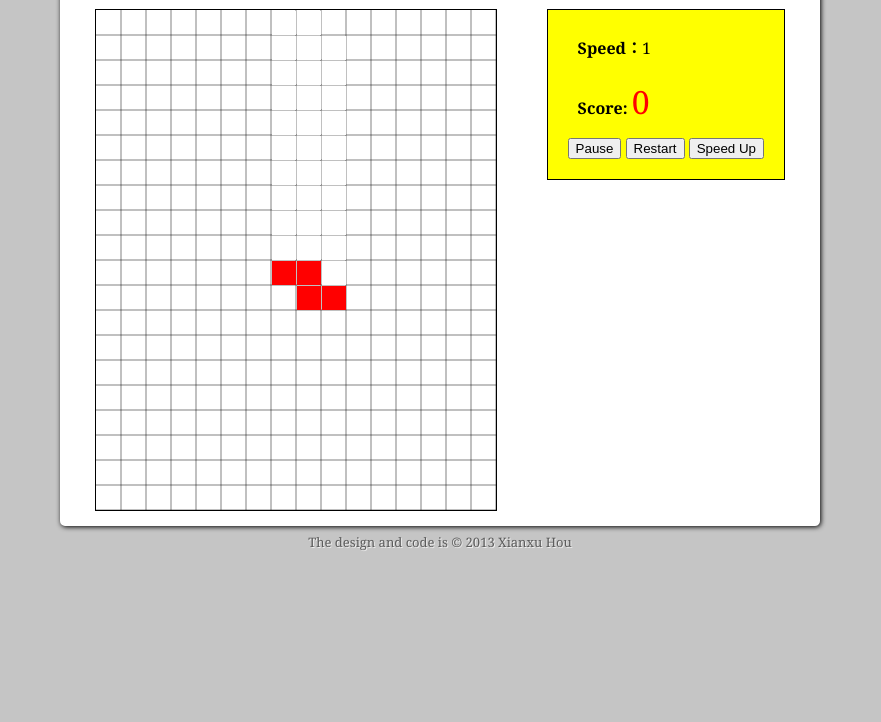
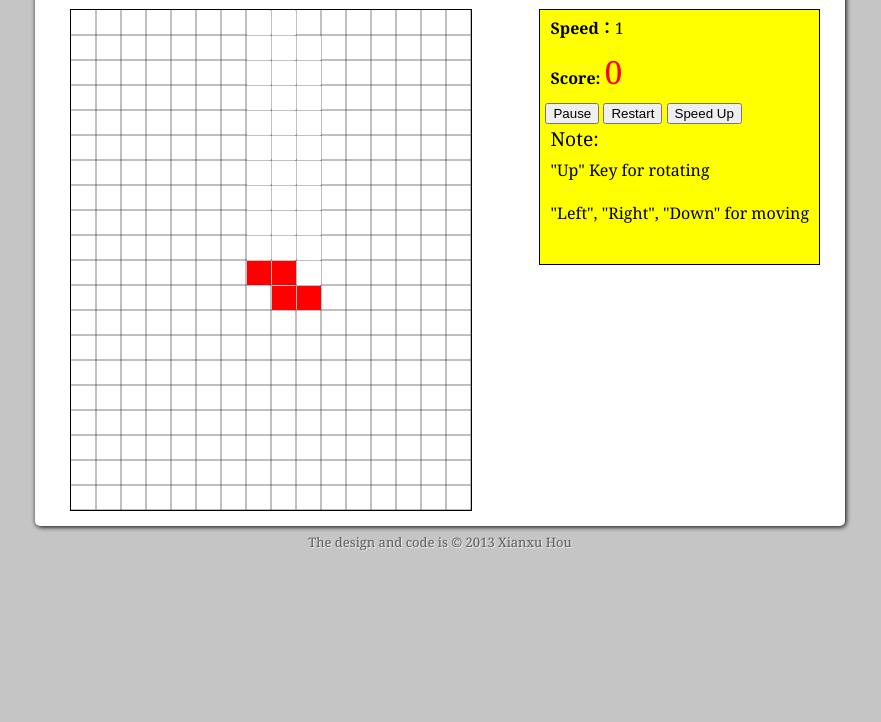
Before and after one commit to houxianxu/houxianxu-homepage-and-web-projects, a website: page webProjects/project3_tetris/tetris.html in a window 1280 px wide. Shown: the part 78-800 px from the top of the page, without its empty margins (200-1081 px from the left). Drawn offline with nearby package versions, Linux system fonts and the light colour scheme.

Commit message:
modify project3

```diff
--- a/webProjects/project3_tetris/tetris.css
+++ b/webProjects/project3_tetris/tetris.css
@@ -118,7 +118,7 @@ body {
 
 #workPlace {
 	margin: 10px auto;
-	width: 750px;
+	width: 800px;
 	padding-bottom: 10px;
 	background-color: #ffffff;
 }
@@ -134,19 +134,28 @@ body {
 
 #header {
 	float: right;
-	margin-right: 30px;
+	margin-right: 20px;
 	border: 1px solid #000;
 	background-color:yellow;
-	padding: 20px;
+	padding: 5px;
 }
 #header div{
 	margin-bottom: 10px;
-	padding: 10px;
+	padding: 5px;
 }
 
 #score {
 	color: red;
 	font-size: 2em;
+}
+
+#instruction h2 {
+	font-size: 1.2em;
+	margin-bottom: 10px;
+}
+
+#instruction p {
+	line-height: 25px;
 }
 
 canvas {
--- a/webProjects/project3_tetris/tetris.html
+++ b/webProjects/project3_tetris/tetris.html
@@ -23,6 +23,11 @@
 			<button id="pause">Pause</button>
 			<button id="restart">Restart</button>
 			<button id="speedUp">Speed Up</button>
+			<div id="instruction">
+				<h2>Note:</h2>
+				<p>"Up" Key for rotating</p>
+				<p>"Left", "Right", "Down" for moving</p>
+			</div>
 		</div>
 		<canvas></canvas>
 	</div>
```
